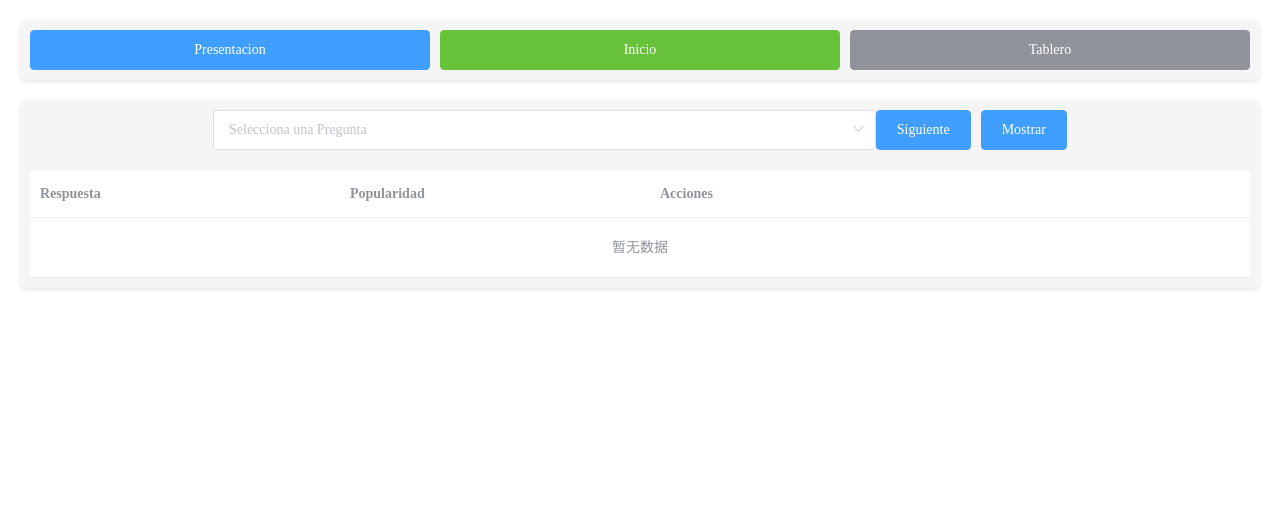
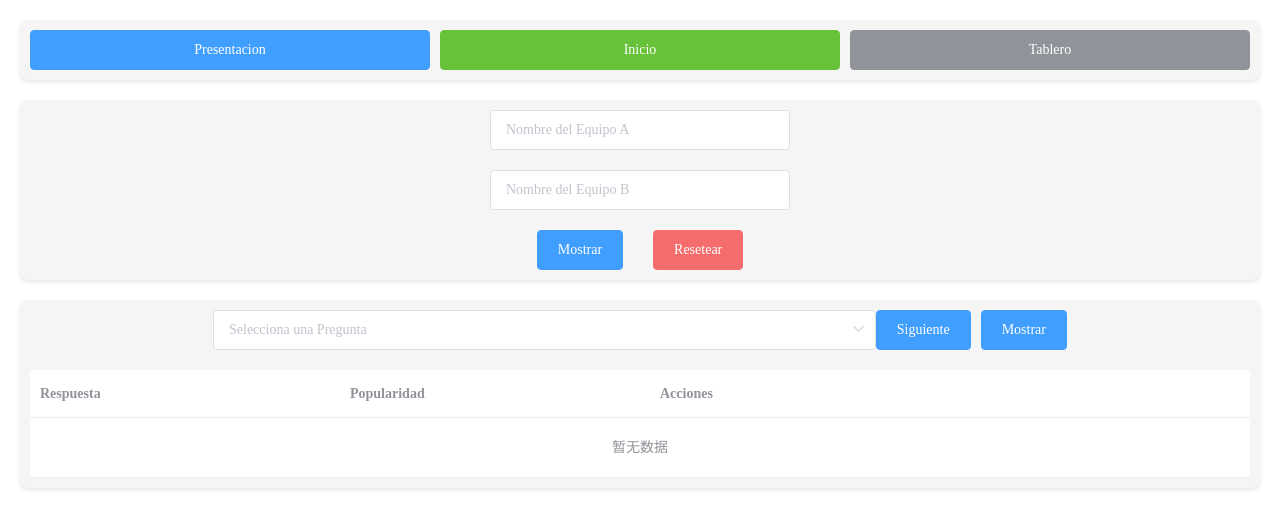
Before and after one commit to Jisraman/101escomios, a Vue app: page / in a window 1280 px wide. Shown: the top 528 px of the page. Built offline with nearby package versions, Linux system fonts and the light colour scheme.

Commit message:
first commit

```diff
--- /dev/null
+++ b/src/components/control/PanelEquipos.vue
@@ -0,0 +1,109 @@
+<template>
+  <div style="display: flex; flex-direction: column; align-items: center; gap: 20px;">
+    <!-- Entrada para Equipo A -->
+    <div style="display: flex; align-items: center; gap: 10px;">
+      <el-input
+        v-model="equipoA.nombre"
+        placeholder="Nombre del Equipo A"
+        style="width: 300px;"
+      ></el-input>
+    </div>
+
+    <!-- Entrada para Equipo B -->
+    <div style="display: flex; align-items: center; gap: 10px;">
+      <el-input
+        v-model="equipoB.nombre"
+        placeholder="Nombre del Equipo B"
+        style="width: 300px;"
+      ></el-input>
+    </div>
+
+    <!-- Botones -->
+    <div style="display: flex; gap: 20px;">
+      <el-button type="primary" @click="guardarNombres">
+        Mostrar
+      </el-button>
+      <el-button type="danger" @click="resetStores">
+        Resetear
+      </el-button>
+    </div>
+  </div>
+</template>
+
+<script>
+import { useEquiposStore } from "../../stores/store";
+import { usePreguntasStore } from "../../stores/store";
+
+export default {
+  name: "SetEquipos",
+  data() {
+    return {
+      equipoA: {
+        nombre: "", // Nombre del equipo A
+      },
+      equipoB: {
+        nombre: "", // Nombre del equipo B
+      },
+      broadcastChannel: null, // Canal de comunicación
+    };
+  },
+  mounted() {
+    // Crear un canal de comunicación si no existe
+    if (!this.broadcastChannel) {
+      this.broadcastChannel = new BroadcastChannel("global_channel");
+    }
+  },
+  methods: {
+    guardarNombres() {
+      // Accedemos al store de equipos
+      const storeEquipos = useEquiposStore();
+
+      // Actualizamos los nombres de los equipos en el store
+      storeEquipos.setNombreEquipo("A", this.equipoA.nombre);
+      storeEquipos.setNombreEquipo("B", this.equipoB.nombre);
+
+      // Enviamos los nombres por el canal de comunicación
+      this.broadcastChannel.postMessage({
+        action: "guardar_nombres",
+        equiposNombres: {
+          equipoA: this.equipoA.nombre,
+          equipoB: this.equipoB.nombre,
+        },
+
+      });
+
+      console.log("Nombres de equipos guardados y enviados:", this.equipoA.nombre, this.equipoB.nombre);
+    },
+    resetStores() {
+      // Accedemos a los stores
+      const storeEquipos = useEquiposStore();
+      const storePreguntas = usePreguntasStore();
+
+      // Reiniciar los estados de los stores
+      storeEquipos.reiniciarPuntuaciones();
+      storePreguntas.reiniciarPregunta();
+
+      // Enviar el mensaje de reinicio por el canal de comunicación
+      this.broadcastChannel.postMessage({
+        action: "reset",
+      });
+
+      // Resetear los inputs locales
+      this.equipoA.nombre = "";
+      this.equipoB.nombre = "";
+
+      console.log("Stores reseteados y mensaje enviado por el canal");
+    },
+  },
+  beforeDestroy() {
+    // Cerramos el canal de comunicación al destruir el componente
+    if (this.broadcastChannel) {
+      this.broadcastChannel.close();
+    }
+  },
+};
+</script>
+
+<style scoped>
+/* Opcional: Estilo para centrar y ajustar el diseño */
+</style>
--- a/src/components/control/PanelPreguntas.vue
+++ b/src/components/control/PanelPreguntas.vue
@@ -16,7 +16,9 @@
       </el-select>
       <el-button type="primary" @click="goToNextOption">Siguiente</el-button>
 
-      <el-button type="primary" @click="showQuestion">Mostrar</el-button>
+      <el-button type="primary" @click="showQuestion" >
+        Mostrar
+      </el-button>
     </div>
 
     <!-- Tabla -->
@@ -29,20 +31,23 @@
           <el-button
             :type="scope.row.showing ? 'info' : 'primary'"
             @click="toggleShow(scope.row); showAnswer(scope.$index)"
+            :disabled="scope.row.showing"
           >
             {{ scope.row.showing ? 'Ocultar en tablero' : 'Mostrar en tablero' }}
           </el-button>
           <el-button
             type="danger"
             @click="sumarEquipoA(scope.$index)"
+            :disabled="!scope.row.showing || scope.row.equipoB_pulsado || scope.row.equipoA_pulsado"
           >
-            {{ "equipoA" }}
+            Equipo A
           </el-button>
           <el-button
             type="success"
             @click="sumarEquipoB(scope.$index)"
+            :disabled="!scope.row.showing || scope.row.equipoA_pulsado || scope.row.equipoB_pulsado"
           >
-            {{ "equipoB" }}
+            Equipo B
           </el-button>
         </template>
       </el-table-column>
@@ -63,7 +68,8 @@ export default {
       options: [...preguntas],  // Lista de preguntas
       tableData: [],  // Inicializamos la tabla vacía
       storePreguntas: usePreguntasStore(),
-      storeEquipos: useEquiposStore()
+      storeEquipos: useEquiposStore(),
+      showQuestionClicked: false,  // Para saber si se mostró la pregunta
     };
   },
   mounted() {
@@ -71,13 +77,11 @@ export default {
   },
   methods: {
     toggleShow(row) {
-
       // Cambiar el estado del botón
       row.showing = !row.showing;
 
       // Enviar un mensaje al canal de comunicación
       const action = row.showing ? "Mostrar" : "Mostrada";
-
       console.log(`${action} para la fila:`, row.respuesta);
     },
     goToNextOption() {
@@ -94,8 +98,11 @@ export default {
           respuesta: respuesta.respuesta,
           popularidad: respuesta.popularidad,
           showing: false,
+          equipoA_pulsado: false, // Estado de si se pulsó equipoA
+          equipoB_pulsado: false, // Estado de si se pulsó equipoB
         }));
         this.storePreguntas.setPregunta(selectedQuestion);
+        this.showQuestionClicked = true;  // Se activó el clic en Mostrar
 
         // Enviar la pregunta al BroadcastChannel
         if (!this.broadcastChannel) {
@@ -116,42 +123,50 @@ export default {
       // Enviar el índice de la respuesta seleccionada al canal
       this.broadcastChannel.postMessage({
         action: "mostrar_respuesta",
-        index: indice+1, // Enviar el índice del botón presionado
+        index: indice + 1, // Enviar el índice del botón presionado
       });
 
       console.log(`Mostrar respuesta en el índice: ${indice}`);
     },
-    sumarEquipoA(index){
-      console.log("SUMANDO PUNTOS A")
-      console.log(this.storePreguntas.respuestas[index].popularidad)
-      console.log(this.storeEquipos.equipoA.puntuacion)
+    sumarEquipoA(index) {
+      if (this.tableData[index].equipoB_pulsado) return; // Si ya se pulsó equipo B, no permitir pulsar equipo A
 
+      console.log("SUMANDO PUNTOS A");
+      console.log(this.storePreguntas.respuestas[index].popularidad);
+      console.log(this.storeEquipos.equipoA.puntuacion);
 
-      this.storeEquipos.actualizarPuntuacion('A', this.storePreguntas.respuestas[index].popularidad)
+      this.storeEquipos.actualizarPuntuacion('A', this.storePreguntas.respuestas[index].popularidad);
       this.broadcastChannel.postMessage({
         action: "actualizarPuntuacion",
         equipoA: {
           nombre: this.storeEquipos.equipoA.nombre,
-          puntuacion: this.storeEquipos.equipoA.puntuacion, // Enviar el índice del botón presionado
+          puntuacion: this.storeEquipos.equipoA.puntuacion,
         }
       });
+
+      // Marcar que se pulsó el botón de equipoA
+      this.tableData[index].equipoA_pulsado = true;
     },
-    sumarEquipoB(index){
-      console.log("SUMANDO PUNTOS B")
-      console.log(this.storePreguntas.respuestas[index].popularidad)
-      console.log(this.storeEquipos.equipoB.puntuacion)
+    sumarEquipoB(index) {
+      if (this.tableData[index].equipoA_pulsado) return; // Si ya se pulsó equipo A, no permitir pulsar equipo B
 
-      this.storeEquipos.actualizarPuntuacion('B', this.storePreguntas.respuestas[index].popularidad)
+      console.log("SUMANDO PUNTOS B");
+      console.log(this.storePreguntas.respuestas[index].popularidad);
+      console.log(this.storeEquipos.equipoB.puntuacion);
+
+      this.storeEquipos.actualizarPuntuacion('B', this.storePreguntas.respuestas[index].popularidad);
       this.broadcastChannel.postMessage({
         action: "actualizarPuntuacion",
         equipoB: {
           nombre: this.storeEquipos.equipoB.nombre,
-          puntuacion: this.storeEquipos.equipoB.puntuacion, // Enviar el índice del botón presionado
-        } // Enviar el índice del botón presionado
+          puntuacion: this.storeEquipos.equipoB.puntuacion,
+        }
       });
+
+      // Marcar que se pulsó el botón de equipoB
+      this.tableData[index].equipoB_pulsado = true;
     }
-  },
-
+  }
 };
 </script>
 
--- a/src/views/control/ControladorVistas.vue
+++ b/src/views/control/ControladorVistas.vue
@@ -2,6 +2,7 @@
   <div class="app-container">
     <el-main class="main-container">
       <PanelVistas />
+      <PanelEquipos/>
       <PanelPreguntas />
       <PanelEfectos />
     </el-main>
@@ -11,6 +12,7 @@
 <script>
 import PanelPreguntas from "@/components/control/PanelPreguntas.vue";
 import PanelVistas from "@/components/control/PanelVistas.vue";
+import PanelEquipos from "@/components/control/PanelEquipos.vue";
 import PanelEfectos from "@/components/control/PanelEfectos.vue";
 
 export default {
@@ -18,6 +20,7 @@ export default {
     PanelPreguntas,
     PanelVistas,
     PanelEfectos,
+    PanelEquipos
   },
 };
 </script>
--- a/src/views/produccion/InicioLogo.vue
+++ b/src/views/produccion/InicioLogo.vue
@@ -87,7 +87,8 @@ export default {
   height: 100vh;
   margin: 0px;
   overflow: hidden;
-  background: linear-gradient(120deg, #ff0080, #8000ff);
+  /*background: linear-gradient(120deg, #ff0080, #8000ff);*/
+  background: linear-gradient(120deg, #ff0080, #0000FF);
   background-size: 200% 200%;
   animation: gradientAnimation 4s ease infinite;
   display: flex;
--- a/src/views/produccion/TableroPreguntas.vue
+++ b/src/views/produccion/TableroPreguntas.vue
@@ -5,11 +5,11 @@
       <!-- Puntuaciones de los equipos -->
       <div class="scores">
         <div class="team">
-          <h2>{{ equipoA.nombre }}</h2>
+          <p>{{ equipoA.nombre }}</p>
           <p>{{ equipoA.puntuacion }}</p>
         </div>
         <div class="team">
-          <h2>{{ equipoB.nombre }}</h2>
+          <p>{{ equipoB.nombre }}</p>
           <p>{{ equipoB.puntuacion }}</p>
         </div>
       </div>
@@ -73,6 +73,13 @@ export default {
 
     // Escuchar los mensajes enviados por el primer componente
     this.broadcastChannel.onmessage = (event) => {
+
+      if(event.data.equiposNombres){
+        this.equipoA.nombre =event.data.equiposNombres.equipoA
+        this.equipoB.nombre =event.data.equiposNombres.equipoB
+        console.log("NOMBRES EQUIPO LLEGARON")
+        console.log(event.data.equiposNombres)
+      }
 
       if(event.data.equipoA){
         this.equipoA.nombre = event.data.equipoA.nombre
```
